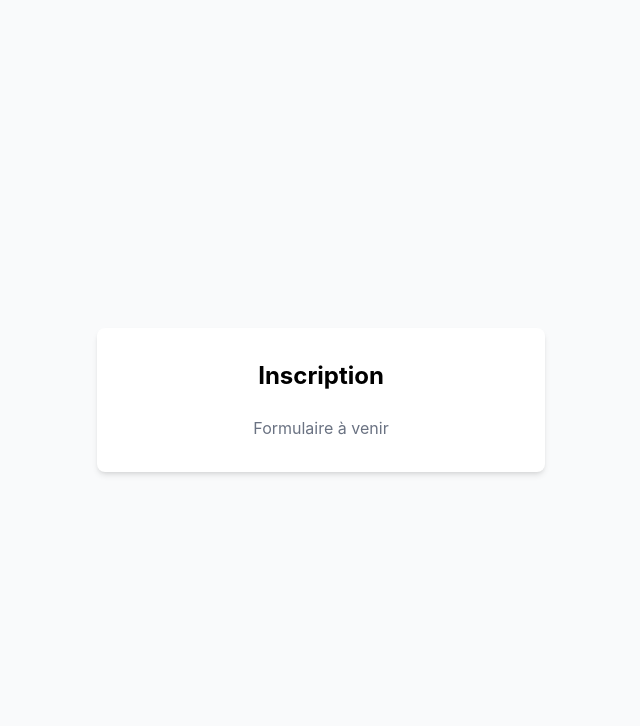
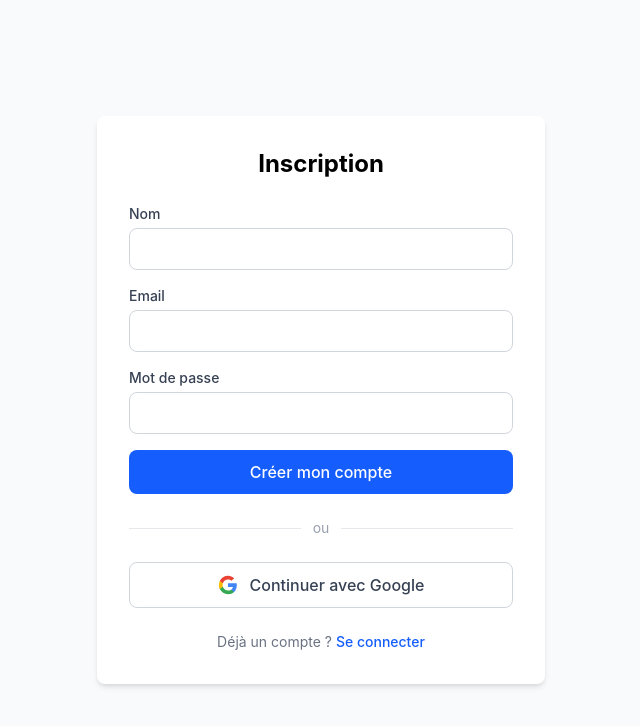
Before and after one commit to sdiene/SUPMEAL, a React (Vite) app in the folder client/: page /register in a window 1280 px wide. Shown: the top 726 px of the page, without its empty margins (319-959 px from the left). Built offline with nearby package versions, Linux system fonts and the light colour scheme; no server answers.

Commit message:
ajout de login/register pages et le OAuth callback handler

```diff
--- /dev/null
+++ b/client/src/components/GoogleButton.jsx
@@ -0,0 +1,20 @@
+export default function GoogleButton() {
+  const apiUrl = import.meta.env.VITE_API_URL || "http://localhost:3000";
+  const googleAuthUrl = apiUrl + "/api/auth/google";
+
+  return (
+
+      <a
+        href={googleAuthUrl}
+        className="w-full flex items-center justify-center gap-3 border border-gray-300 rounded-lg py-2.5 px-4 hover:bg-gray-50 transition-colors text-gray-700 font-medium"
+    >
+      <svg width="20" height="20" viewBox="0 0 24 24">
+        <path fill="#4285F4" d="M22.56 12.25c0-.78-.07-1.53-.2-2.25H12v4.26h5.92c-.26 1.37-1.04 2.53-2.21 3.31v2.77h3.57c2.08-1.92 3.28-4.74 3.28-8.09z" />
+        <path fill="#34A853" d="M12 23c2.97 0 5.46-.98 7.28-2.66l-3.57-2.77c-.98.66-2.23 1.06-3.71 1.06-2.86 0-5.29-1.93-6.16-4.53H2.18v2.84C3.99 20.53 7.7 23 12 23z" />
+        <path fill="#FBBC05" d="M5.84 14.09c-.22-.66-.35-1.36-.35-2.09s.13-1.43.35-2.09V7.07H2.18C1.43 8.55 1 10.22 1 12s.43 3.45 1.18 4.93l2.85-2.22.81-.62z" />
+        <path fill="#EA4335" d="M12 5.38c1.62 0 3.06.56 4.21 1.64l3.15-3.15C17.45 2.09 14.97 1 12 1 7.7 1 3.99 3.47 2.18 7.07l3.66 2.84c.87-2.6 3.3-4.53 6.16-4.53z" />
+      </svg>
+      Continuer avec Google
+    </a>
+  );
+}
--- a/client/src/pages/LoginPage.jsx
+++ b/client/src/pages/LoginPage.jsx
@@ -1,9 +1,79 @@
+import { useState } from "react";
+import { Link, useNavigate } from "react-router-dom";
+import apiClient from "../api/client";
+import { useAuth } from "../context/AuthContext";
+import GoogleButton from "../components/GoogleButton";
 export default function LoginPage() {
+  const [email, setEmail] = useState("");
+  const [password, setPassword] = useState("");
+  const [error, setError] = useState("");
+  const [loading, setLoading] = useState(false);
+  const { login } = useAuth();
+  const navigate = useNavigate();
+  async function handleSubmit(e) {
+    e.preventDefault();
+    setError("");
+    setLoading(true);
+    try {
+      const res = await apiClient.post("/api/auth/login", { email, password });
+      login(res.data.token, res.data.user);
+      navigate("/");
+    } catch (err) {
+      setError(err.response?.data?.error || "Une erreur est survenue");
+    } finally {
+      setLoading(false);
+    }
+  }
   return (
     <div className="min-h-screen flex items-center justify-center bg-gray-50">
       <div className="bg-white p-8 rounded-lg shadow-md w-full max-w-md">
         <h1 className="text-2xl font-bold mb-6 text-center">Connexion</h1>
-        <p className="text-gray-500 text-center">Formulaire à venir</p>
+        {error && (
+          <div className="mb-4 p-3 bg-red-50 text-red-600 text-sm rounded-lg">
+            {error}
+          </div>
+        )}
+        <form onSubmit={handleSubmit} className="space-y-4">
+          <div>
+            <label className="block text-sm font-medium text-gray-700 mb-1">Email</label>
+            <input
+              type="email"
+              required
+              value={email}
+              onChange={(e) => setEmail(e.target.value)}
+              className="w-full border border-gray-300 rounded-lg px-3 py-2 focus:outline-none focus:ring-2 focus:ring-blue-500"
+            />
+          </div>
+          <div>
+            <label className="block text-sm font-medium text-gray-700 mb-1">Mot de passe</label>
+            <input
+              type="password"
+              required
+              value={password}
+              onChange={(e) => setPassword(e.target.value)}
+              className="w-full border border-gray-300 rounded-lg px-3 py-2 focus:outline-none focus:ring-2 focus:ring-blue-500"
+            />
+          </div>
+          <button
+            type="submit"
+            disabled={loading}
+            className="w-full bg-blue-600 text-white rounded-lg py-2.5 font-medium hover:bg-blue-700 transition-colors disabled:opacity-50"
+          >
+            {loading ? "Connexion..." : "Se connecter"}
+          </button>
+        </form>
+        <div className="flex items-center gap-3 my-6">
+          <div className="flex-1 h-px bg-gray-200"></div>
+          <span className="text-sm text-gray-400">ou</span>
+          <div className="flex-1 h-px bg-gray-200"></div>
+        </div>
+        <GoogleButton />
+        <p className="text-sm text-gray-500 text-center mt-6">
+          Pas encore de compte ?{" "}
+          <Link to="/register" className="text-blue-600 font-medium hover:underline">
+            S'inscrire
+          </Link>
+        </p>
       </div>
     </div>
   );
--- a/client/src/pages/OAuthCallbackPage.jsx
+++ b/client/src/pages/OAuthCallbackPage.jsx
@@ -1,7 +1,38 @@
+import { useEffect } from "react";
+import { useNavigate, useSearchParams } from "react-router-dom";
+import apiClient from "../api/client";
+import { useAuth } from "../context/AuthContext";
+
 export default function OAuthCallbackPage() {
+  const [searchParams] = useSearchParams();
+  const { login } = useAuth();
+  const navigate = useNavigate();
+
+  useEffect(() => {
+    const token = searchParams.get("token");
+
+    if (!token) {
+      navigate("/login");
+      return;
+    }
+
+    localStorage.setItem("token", token);
+
+    apiClient
+      .get("/api/auth/me")
+      .then((res) => {
+        login(token, res.data.user);
+        navigate("/");
+      })
+      .catch(() => {
+        localStorage.removeItem("token");
+        navigate("/login");
+      });
+  }, [searchParams, login, navigate]);
+
   return (
     <div className="min-h-screen flex items-center justify-center bg-gray-50">
-      <p className="text-gray-500">Traitement de la connexion...</p>
+      <p className="text-gray-500">Connexion en cours...</p>
     </div>
   );
 }
--- a/client/src/pages/RegisterPage.jsx
+++ b/client/src/pages/RegisterPage.jsx
@@ -1,9 +1,104 @@
+import { useState } from "react";
+import { Link, useNavigate } from "react-router-dom";
+import apiClient from "../api/client";
+import { useAuth } from "../context/AuthContext";
+import GoogleButton from "../components/GoogleButton";
+
 export default function RegisterPage() {
+  const [name, setName] = useState("");
+  const [email, setEmail] = useState("");
+  const [password, setPassword] = useState("");
+  const [error, setError] = useState("");
+  const [loading, setLoading] = useState(false);
+
+  const { login } = useAuth();
+  const navigate = useNavigate();
+
+  async function handleSubmit(e) {
+    e.preventDefault();
+    setError("");
+    setLoading(true);
+
+    try {
+      const res = await apiClient.post("/api/auth/register", { name, email, password });
+      login(res.data.token, res.data.user);
+      navigate("/");
+    } catch (err) {
+      setError(err.response?.data?.error || "Une erreur est survenue");
+    } finally {
+      setLoading(false);
+    }
+  }
+
   return (
     <div className="min-h-screen flex items-center justify-center bg-gray-50">
       <div className="bg-white p-8 rounded-lg shadow-md w-full max-w-md">
         <h1 className="text-2xl font-bold mb-6 text-center">Inscription</h1>
-        <p className="text-gray-500 text-center">Formulaire à venir</p>
+
+        {error && (
+          <div className="mb-4 p-3 bg-red-50 text-red-600 text-sm rounded-lg">
+            {error}
+          </div>
+        )}
+
+        <form onSubmit={handleSubmit} className="space-y-4">
+          <div>
+            <label className="block text-sm font-medium text-gray-700 mb-1">Nom</label>
+            <input
+              type="text"
+              required
+              value={name}
+              onChange={(e) => setName(e.target.value)}
+              className="w-full border border-gray-300 rounded-lg px-3 py-2 focus:outline-none focus:ring-2 focus:ring-blue-500"
+            />
+          </div>
+
+          <div>
+            <label className="block text-sm font-medium text-gray-700 mb-1">Email</label>
+            <input
+              type="email"
+              required
+              value={email}
+              onChange={(e) => setEmail(e.target.value)}
+              className="w-full border border-gray-300 rounded-lg px-3 py-2 focus:outline-none focus:ring-2 focus:ring-blue-500"
+            />
+          </div>
+
+          <div>
+            <label className="block text-sm font-medium text-gray-700 mb-1">Mot de passe</label>
+            <input
+              type="password"
+              required
+              minLength={8}
+              value={password}
+              onChange={(e) => setPassword(e.target.value)}
+              className="w-full border border-gray-300 rounded-lg px-3 py-2 focus:outline-none focus:ring-2 focus:ring-blue-500"
+            />
+          </div>
+
+          <button
+            type="submit"
+            disabled={loading}
+            className="w-full bg-blue-600 text-white rounded-lg py-2.5 font-medium hover:bg-blue-700 transition-colors disabled:opacity-50"
+          >
+            {loading ? "Création..." : "Créer mon compte"}
+          </button>
+        </form>
+
+        <div className="flex items-center gap-3 my-6">
+          <div className="flex-1 h-px bg-gray-200"></div>
+          <span className="text-sm text-gray-400">ou</span>
+          <div className="flex-1 h-px bg-gray-200"></div>
+        </div>
+
+        <GoogleButton />
+
+        <p className="text-sm text-gray-500 text-center mt-6">
+          Déjà un compte ?{" "}
+          <Link to="/login" className="text-blue-600 font-medium hover:underline">
+            Se connecter
+          </Link>
+        </p>
       </div>
     </div>
   );
```
